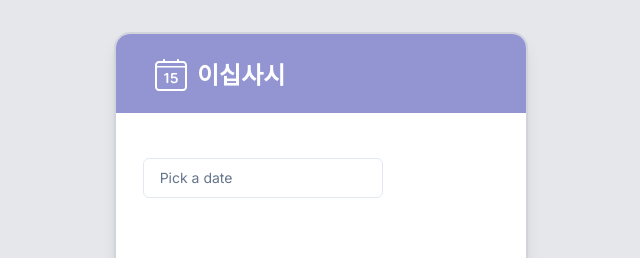
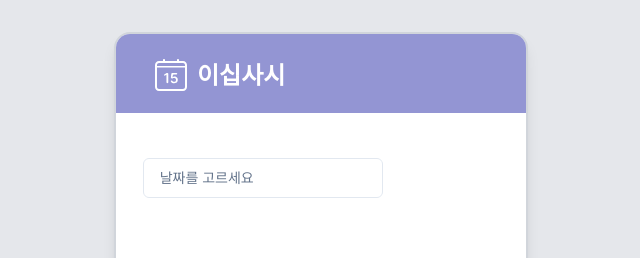
Before and after one commit to red-dev-Mark/24hours, a Next.js app: page /analysis in a window 1280 px wide. Shown: the top 258 px of the page, without its empty margins (319-959 px from the left). Built offline with nearby package versions, Linux system fonts and the light colour scheme.

Commit message:
feat: 날짜 한국어 변환

```diff
--- a/src/app/(main)/analysis/_components/DayPicker.tsx
+++ b/src/app/(main)/analysis/_components/DayPicker.tsx
@@ -35,7 +35,11 @@ export default function DayPicker() {
             )}
           >
             {/* <CalendarIcon className="mr-2 h-4 w-4" /> */}
-            {date ? format(date, "PPP") : <span>Pick a date</span>}
+            {date ? (
+              format(date, "yyyy년 MM월 dd일")
+            ) : (
+              <span>날짜를 고르세요</span>
+            )}
           </Button>
         </PopoverTrigger>
         <PopoverContent
--- a/src/components/ui/calendar.tsx
+++ b/src/components/ui/calendar.tsx
@@ -1,13 +1,14 @@
-"use client"
+"use client";
 
-import * as React from "react"
-import { ChevronLeft, ChevronRight } from "lucide-react"
-import { DayPicker } from "react-day-picker"
+import * as React from "react";
+import { ChevronLeft, ChevronRight } from "lucide-react";
+import { DayPicker } from "react-day-picker";
 
-import { cn } from "@/lib/utils"
-import { buttonVariants } from "@/components/ui/button"
+import { cn } from "@/lib/utils";
+import { buttonVariants } from "@/components/ui/button";
+import { ko } from "date-fns/locale";
 
-export type CalendarProps = React.ComponentProps<typeof DayPicker>
+export type CalendarProps = React.ComponentProps<typeof DayPicker>;
 
 function Calendar({
   className,
@@ -17,6 +18,7 @@ function Calendar({
 }: CalendarProps) {
   return (
     <DayPicker
+      locale={ko} //  Set the locale to Korean
       showOutsideDays={showOutsideDays}
       className={cn("p-3", className)}
       classNames={{
@@ -59,8 +61,8 @@ function Calendar({
       }}
       {...props}
     />
-  )
+  );
 }
-Calendar.displayName = "Calendar"
+Calendar.displayName = "Calendar";
 
-export { Calendar }
+export { Calendar };
```
Also changed, not shown: src/app/(main)/analysis/page.tsx (+0 -16 lines).
